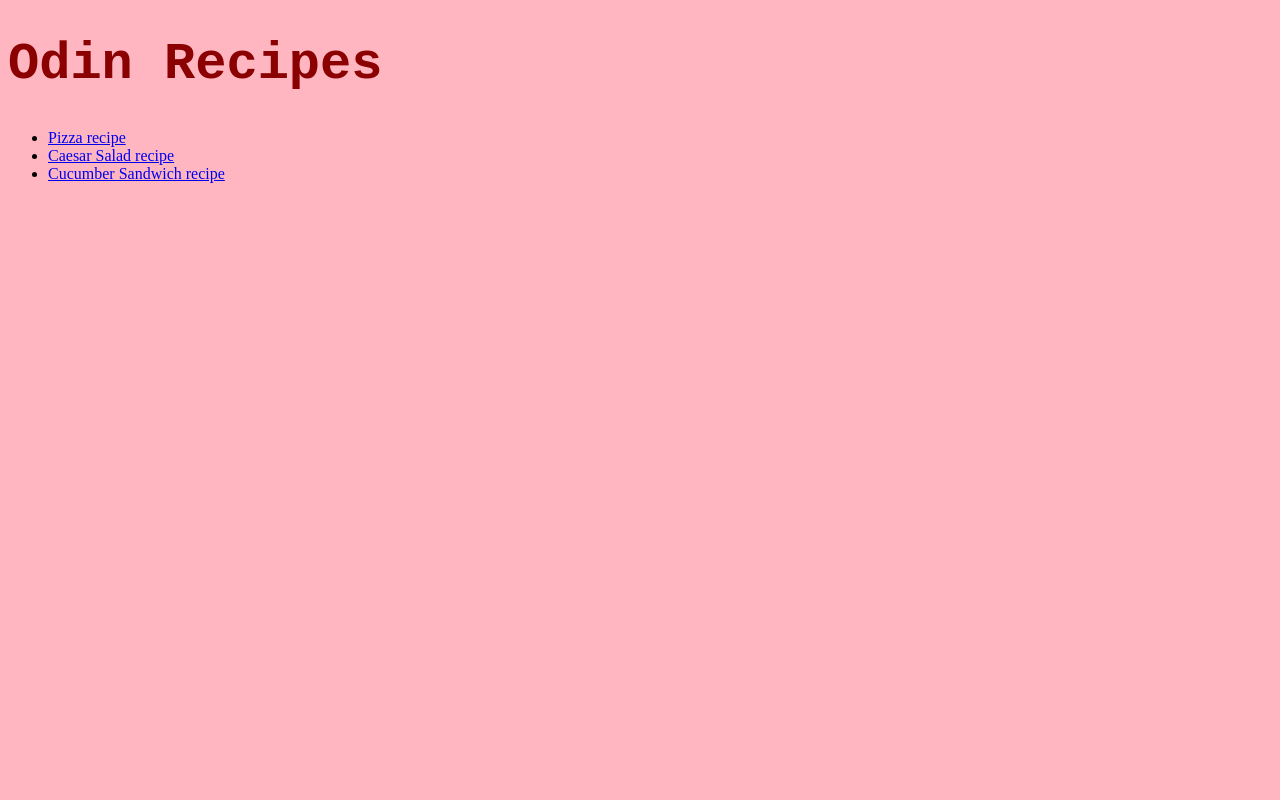
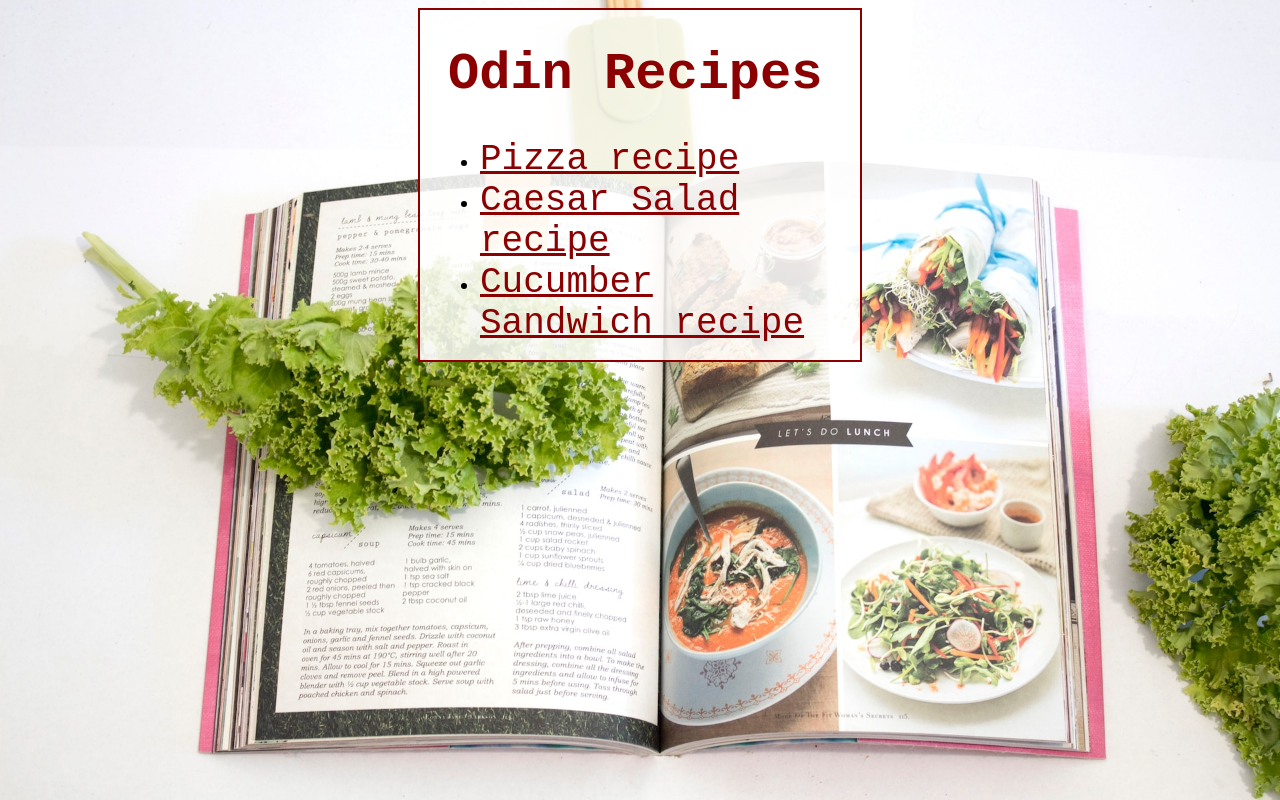
Before and after one commit to Vlads1992/odin-recipes, a plain HTML site: page index.html in a window 1280 px wide. Drawn offline with nearby package versions, Linux system fonts and the light colour scheme.

Commit message:
Add layout, colors and styles to the recipe index.html page

```diff
--- a/index.html
+++ b/index.html
@@ -4,14 +4,19 @@
     <meta charset="UTF-8">
     <meta name="viewport" content="width=device-width, initial-scale=1.0">
     <link rel="stylesheet" href="styles.css">
+    <link rel="preconnect" href="https://fonts.googleapis.com">
+    <link rel="preconnect" href="https://fonts.gstatic.com" crossorigin>
+    <link href="https://fonts.googleapis.com/css2?family=Libre+Baskerville&display=swap" rel="stylesheet">
     <title>Document</title>
 </head>
-<body>
+<body class="home-wrapper">
+<div class="home">
     <h1>Odin Recipes</h1>
     <ul>
         <li><a href="recipes/pizza.html">Pizza recipe</a></li>
         <li><a href="recipes/caesar.html">Caesar Salad recipe</a></li>
         <li><a href="recipes/sandwich.html">Cucumber Sandwich recipe</a></li>
     </ul>
+</div>
 </body>
 </html>
--- a/styles.css
+++ b/styles.css
@@ -1,13 +1,37 @@
-body {
+@import url('https://fonts.googleapis.com/css2?family=Libre+Baskerville&display=swap');
+
+.home-wrapper {
     background-color: lightpink;
+    background-image: url('./images/s-o-c-i-a-l-c-u-t-hwy3W3qFjgM-unsplash.jpg');
+    background-size: cover;
 }
 
 h1 {
     font-size: 52px;
+    padding-left: 8px;
+
 }
 
-h1, h2, h3, h4 {
+h1, h2, h3, h4, a {
         color: darkred;
         font-family: 'Courier New', Courier, monospace;
+}
+
+.home {
+    border: 2px darkred solid;
+    padding-left: 20px;
+    padding-right: 20px;
+    background-color: rgba(255, 255, 255, 0.842);
+    width: 400px;
+    margin: auto;
+}
+
+a {
+    font-size: 36px;
+}
+
+li, p {
+    font-size: 19px;
+    font-family: 'Libre Baskerville', serif;
 
 }
```
Also changed, not shown: fonts/LibreBaskerville-Bold.ttf (added), fonts/LibreBaskerville-Italic.ttf (added), fonts/LibreBaskerville-Regular.ttf (added), fonts/OFL.txt (added), images/s-o-c-i-a-l-c-u-t-hwy3W3qFjgM-unsplash.jpg (added).
